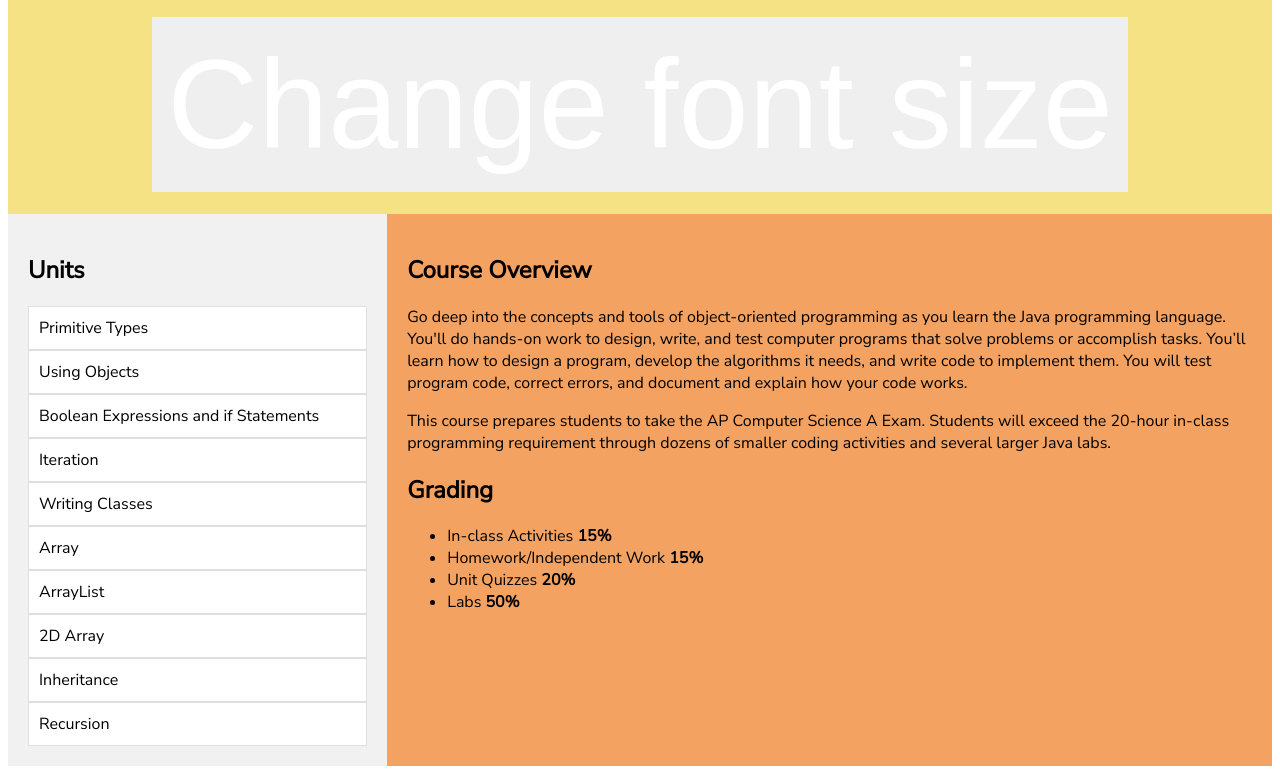
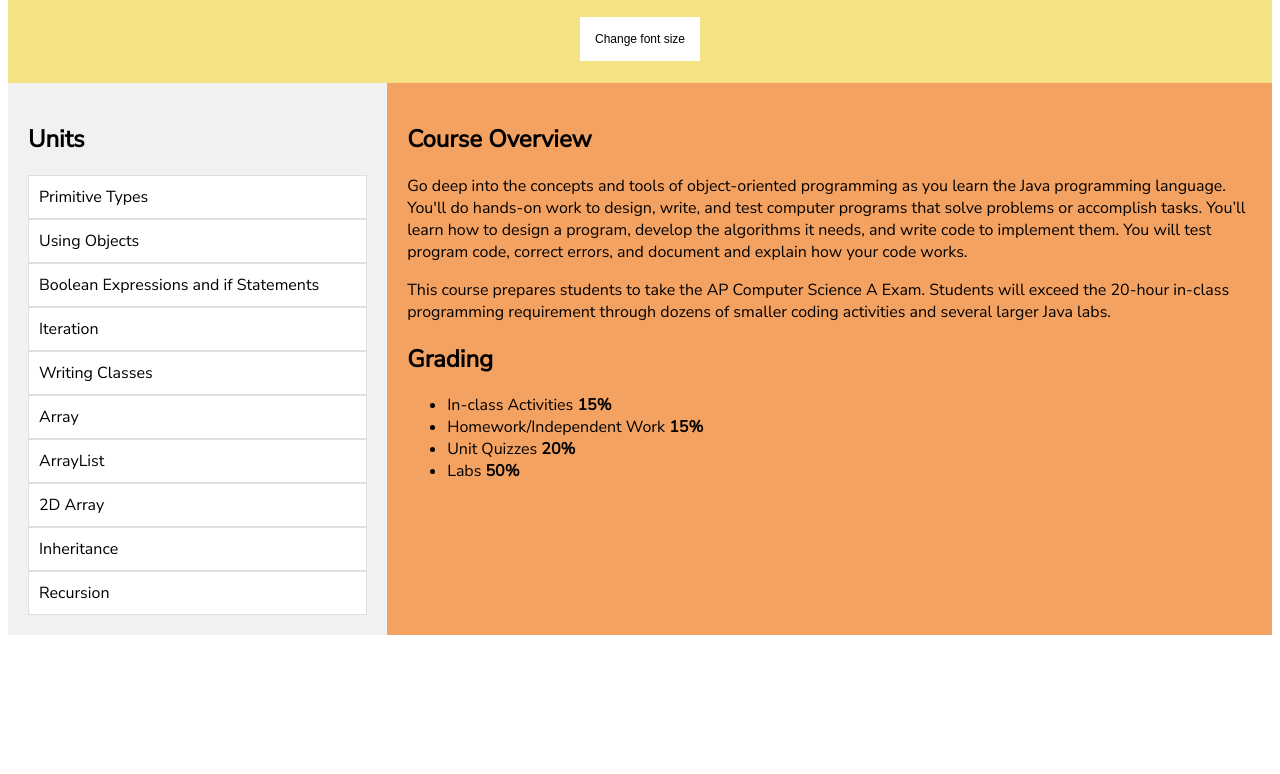
Before and after one commit to blair-mcavoy/blair-mcavoy.github.io, a plain HTML site: page index.html in a window 1280 px wide. Shown: the part 78-852 px from the top of the page. After the commit the page ends 800 px from the top, so only its background shows below. Drawn offline with Linux system fonts and the light colour scheme.

Commit message:
Update style.css

```diff
--- a/style.css
+++ b/style.css
@@ -13,11 +13,11 @@ header {
 
 .button {
   border: none;
-  color: white;
+  background: white;
   padding: 15px;
   text-align: center;
   display: inline-block;
-  font-size: 126px;
+  font-size: 12px;
   margin: 2px;
   cursor: pointer;
 }
```
